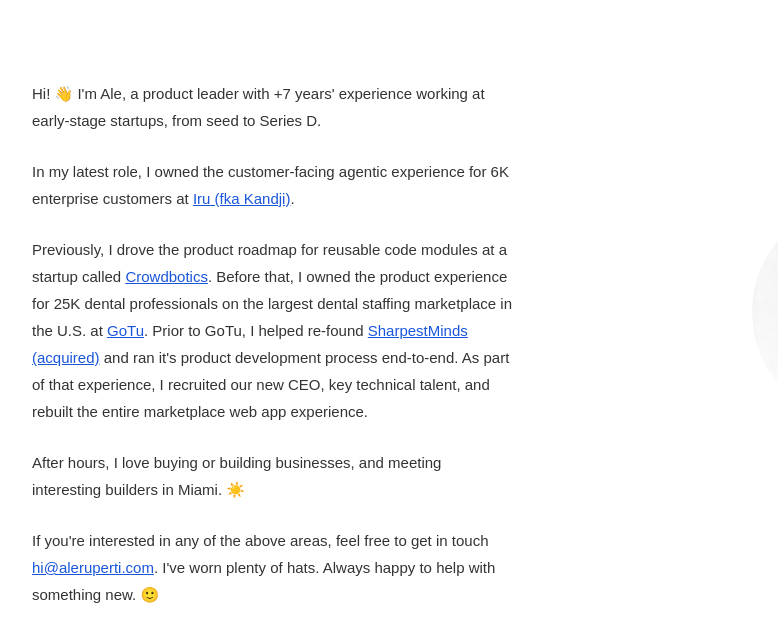
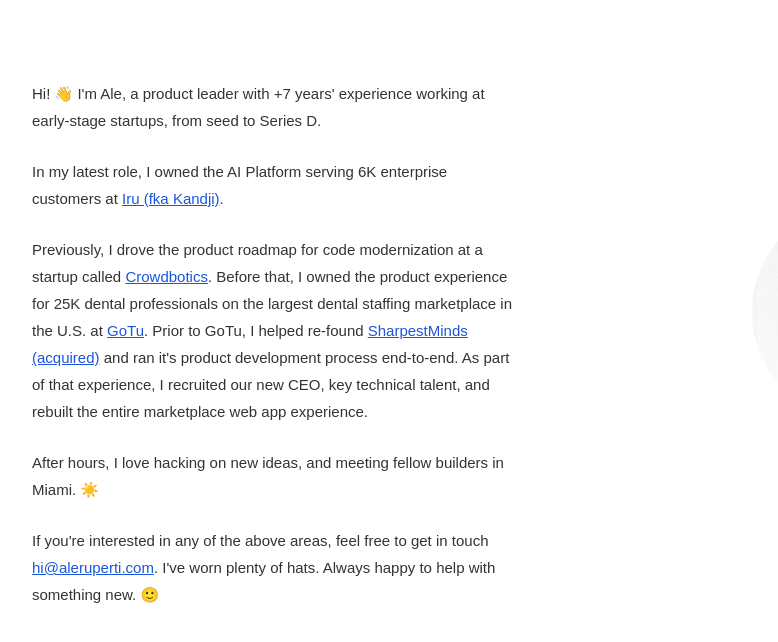
Before and after one commit to axrd/axrd.github.io, a plain HTML site: page index.html in a window 1280 px wide. Shown: the full height of the page, 138-916 px from the left. Drawn offline with Linux system fonts and the light colour scheme.

Commit message:
Update index.html

```diff
--- a/index.html
+++ b/index.html
@@ -134,11 +134,11 @@
         <div class="hero-split">
           <p>Hi! 👋 I'm Ale, a product leader with +7 years' experience working at early-stage startups, from seed to Series D.</p>
 
-          <p>In my latest role, I owned the customer-facing agentic experience for 6K enterprise customers at <a href="https://kandji.io" target="_blank" rel="noopener">Iru (fka Kandji)</a>.</p>
+          <p>In my latest role, I owned the AI Platform serving 6K enterprise customers at <a href="https://kandji.io" target="_blank" rel="noopener">Iru (fka Kandji)</a>.</p>
 
-          <p>Previously, I drove the product roadmap for reusable code modules at a startup called <a href="https://crowdbotics.com" target="_blank" rel="noopener">Crowdbotics</a>. Before that, I owned the product experience for 25K dental professionals on the largest dental staffing marketplace in the U.S. at <a href="https://joingotu.com/" target="_blank" rel="noopener">GoTu</a>. Prior to GoTu, I helped re-found <a href="https://www.sharpestminds.com" target="_blank" rel="noopener">SharpestMinds (acquired)</a> and ran it's product development process end-to-end. As part of that experience, I recruited our new CEO, key technical talent, and rebuilt the entire marketplace web app experience.</p>
+          <p>Previously, I drove the product roadmap for code modernization at a startup called <a href="https://crowdbotics.com" target="_blank" rel="noopener">Crowdbotics</a>. Before that, I owned the product experience for 25K dental professionals on the largest dental staffing marketplace in the U.S. at <a href="https://joingotu.com/" target="_blank" rel="noopener">GoTu</a>. Prior to GoTu, I helped re-found <a href="https://www.sharpestminds.com" target="_blank" rel="noopener">SharpestMinds (acquired)</a> and ran it's product development process end-to-end. As part of that experience, I recruited our new CEO, key technical talent, and rebuilt the entire marketplace web app experience.</p>
 
-          <p>After hours, I love buying or building businesses, and meeting interesting builders in Miami. ☀️</p>
+          <p>After hours, I love hacking on new ideas, and meeting fellow builders in Miami. ☀️</p>
 
           <p>If you're interested in any of the above areas, feel free to get in touch <a href="mailto:hi@aleruperti.com?subject=Let's%20chat!">hi@aleruperti.com</a>. I've worn plenty of hats. Always happy to help with something new. 🙂</p>
         </div>
```
